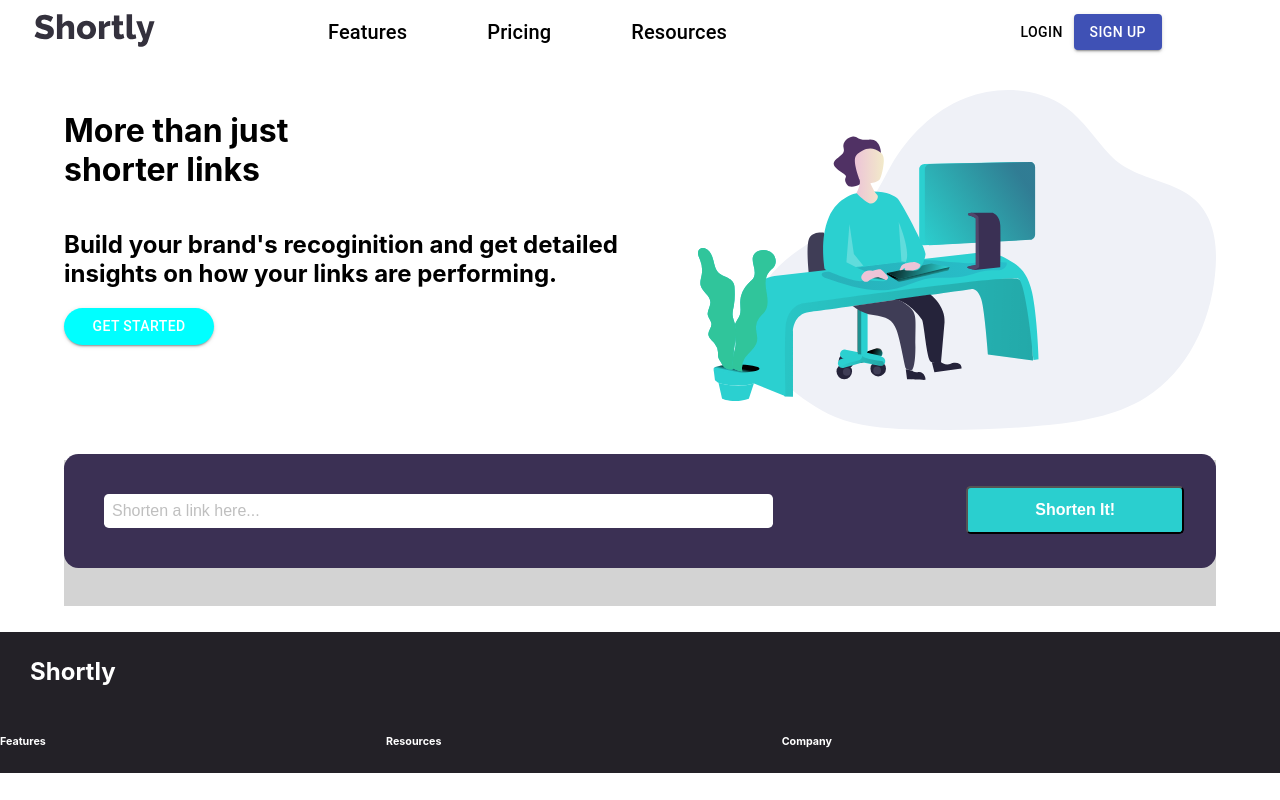
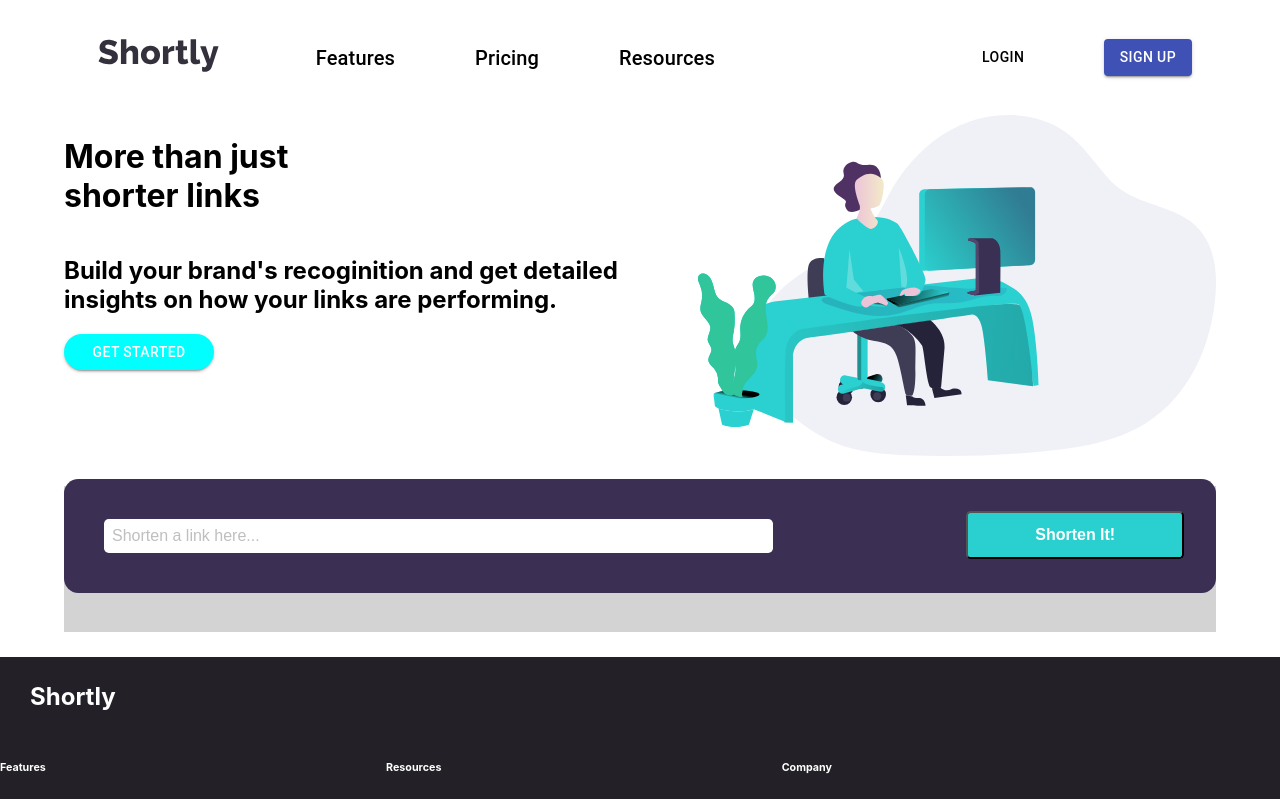
Before and after one commit to Mosae/url-shortner, a React (Create React App) app: page / in a window 1280 px wide. Built offline with nearby package versions, Linux system fonts and the light colour scheme.

Commit message:
Fixed menu spacing

```diff
--- a/src/components/header/Header.css
+++ b/src/components/header/Header.css
@@ -1,10 +1,19 @@
+.header {
+	margin: 2% 5% 2% 5%;
+}
+.header__login {
+	display: flex;
+	justify-content: space-between;
+}
+.header__nav {
+	display: flex;
+	justify-content: space-between;
+}
+
 .header__intro {
 	display: flex;
 	margin: 2% 5% 2% 5%;
 	justify-content: space-between;
-	/* max-width: 1500px; */
-	/* margin-left: auto; */
-	/* margin-right: auto; */
 }
 .header__intro > h1 {
 	font-size: 68px;
```
Also changed, not shown: src/Menu/Menu.css (+0 -39 lines), src/Menu/Menu.js (+0 -13 lines), 1 other file (tests, documents, lock files or other folders).
